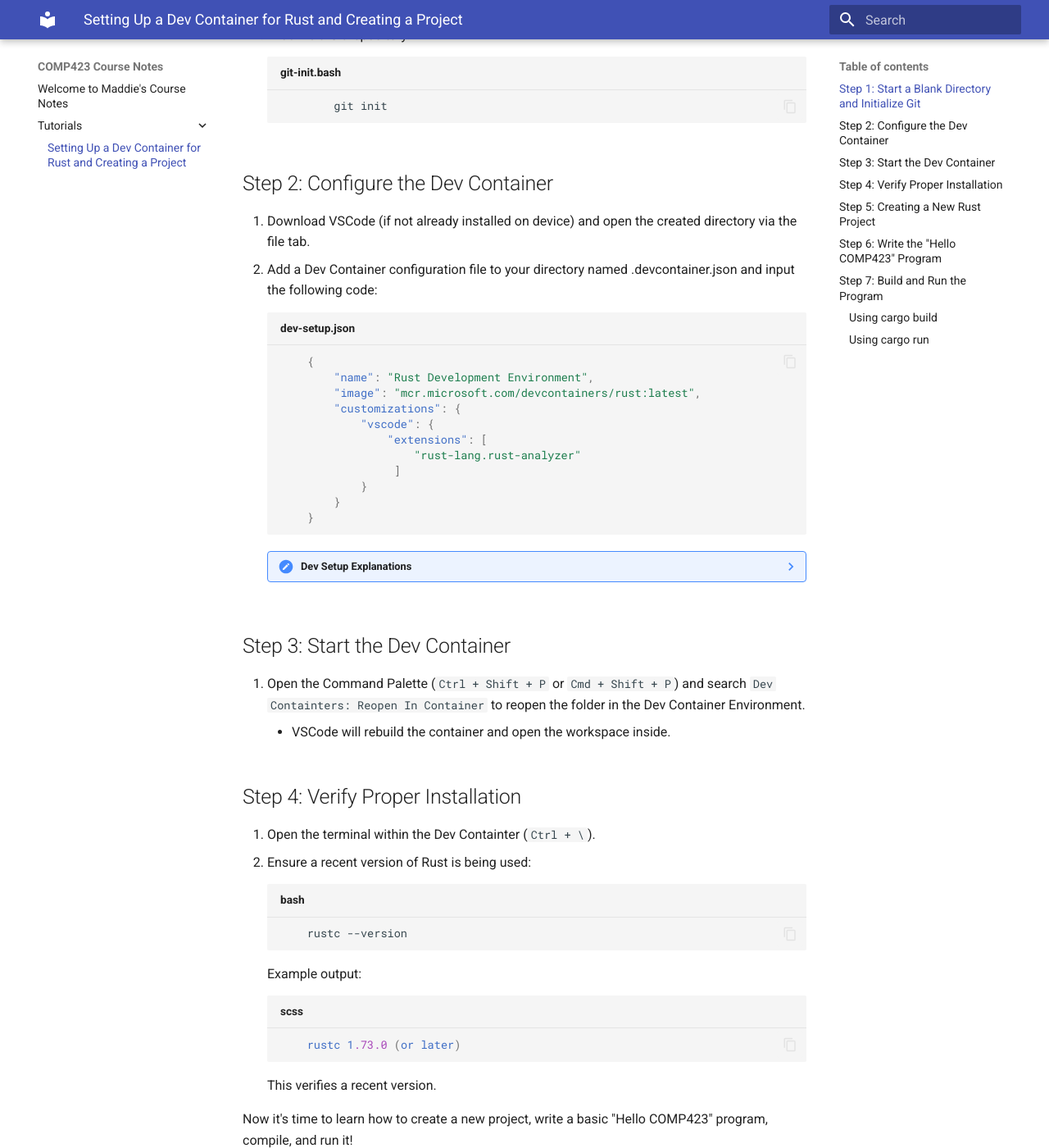
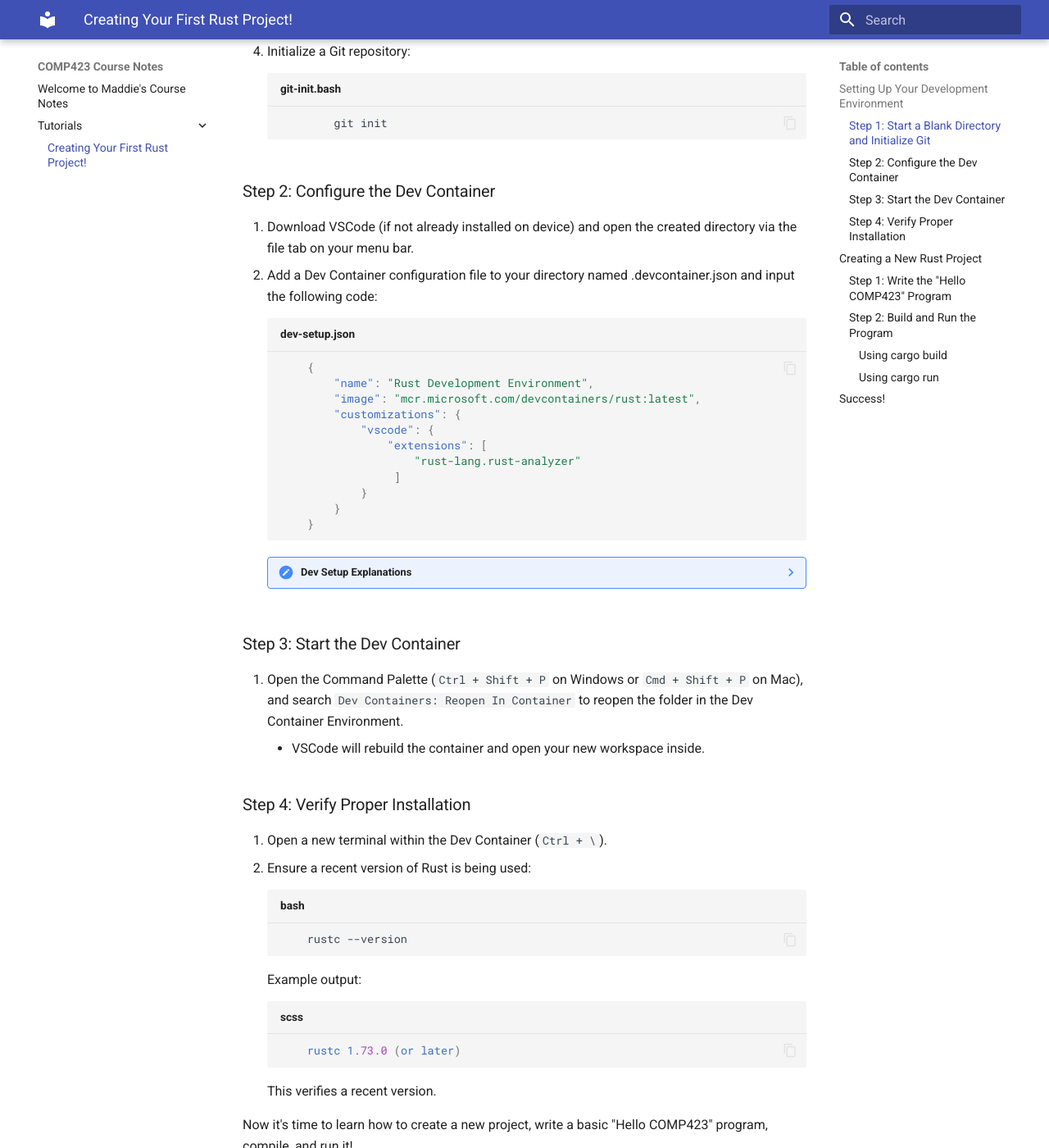
Before and after one commit to mbclark37/comp423-course-notes, an MkDocs documentation site: the page built from docs/tutorials/rust-setup.md, in a window 1280 px wide and 1400 px high, scrolled down 764 px. Shown: the whole window at 82% size. Built offline with MkDocs 1.6.1 and Material for MkDocs 9.7.7, drawn with Linux system fonts in a browser that asks for light colours; some of the changed text lies outside the part shown.

Commit message:
Lucy: Fixed typos, changed Headers for clarity, added Section

````diff
--- a/docs/tutorials/rust-setup.md
+++ b/docs/tutorials/rust-setup.md
@@ -1,9 +1,10 @@
-# Setting Up a Dev Container for Rust and Creating a Project
+# Creating Your First Rust Project!
 
 * Primary author: [Maddie Clark](https://github.com/mbclark37)
 
 * Reviewer: [Lucy Good](https://github.com/lucykgood)
 
+## Setting Up Your Development Environment
 To set up a Dev Container for Rust, you must either have Docker downloaded or have an understanding of GitHub Codespaces.
 
 ??? note "What is Docker?"
@@ -11,11 +12,11 @@
 
 ??? note "What are GitHub Codespaces?"
     A GitHub Codespace is an environment where one can develop their programs and have them remain in the cloud.
-## Step 1: Start a Blank Directory and Initialize Git
+### Step 1: Start a Blank Directory and Initialize Git
 1. Open your terminal.
 2. Navigate to where you want this project to reside on your machine.
 3. Create a new directory and navigate to it:
-    ``` bash title="direcory-setup.bash"
+    ``` bash title="directory-setup.bash"
             mkdir rust-dev-container
             cd rust-dev-container
     ```
@@ -24,9 +25,9 @@
             git init
     ```
 
-## Step 2: Configure the Dev Container
-1. Download VSCode (if not already installed on device) and open the created directory via the file tab.
-3. Add a Dev Container configuration file to your directory named .devcontainer.json and input the following code:
+### Step 2: Configure the Dev Container
+1. Download VSCode (if not already installed on device) and open the created directory via the file tab on your menu bar.
+2. Add a Dev Container configuration file to your directory named .devcontainer.json and input the following code:
 
     ```json title="dev-setup.json"
         {
@@ -42,17 +43,17 @@
         }
     ```
     ??? note "Dev Setup Explanations"
-        *  name: Pick something (human readable) to identitfy your development environment. Make sure it's unique and differentiable from any other environments you have.
+        *  name: Pick something (human readable) to identitfy your development environment. Make sure it's unique from any other environments you have.
         * image: `mcr.microsoft.com/devcontainers/rust:latest` is an official Microsoft Rust development container image. You can explore Microsoft's collection [here](https://hub.docker.com/r/microsoft/vscode-devcontainers).
-        * customizations.vscode.extension: A list of VSCode extensions tht can help with development.
+        * customizations.vscode.extensions: A list of VSCode extensions that can help with development.
 
 
-## Step 3: Start the Dev Container
-1. Open the Command Palette (`Ctrl + Shift + P` or `Cmd + Shift + P`) and search `Dev Containters: Reopen In Container` to reopen the folder in the Dev Container Environment.
-    * VSCode will rebuild the container and open the workspace inside.
+### Step 3: Start the Dev Container
+1. Open the Command Palette (`Ctrl + Shift + P` on Windows or `Cmd + Shift + P` on Mac), and search `Dev Containers: Reopen In Container` to reopen the folder in the Dev Container Environment.
+    * VSCode will rebuild the container and open your new workspace inside.
 
-## Step 4: Verify Proper Installation
-1. Open the terminal within the Dev Containter (`Ctrl + \`).
+### Step 4: Verify Proper Installation
+1. Open a new terminal within the Dev Container (`Ctrl + \`).
 2. Ensure a recent version of Rust is being used:
     ```bash title="bash"
         rustc --version
@@ -65,7 +66,7 @@
 
 Now it's time to learn how to create a new project, write a basic "Hello COMP423" program, compile, and run it!
 
-## Step 5: Creating a New Rust Project
+## Creating a New Rust Project
 1. Navigate to your previously configured directory in VSCode and open a terminal (`Ctrl + \`).
 2. Use Cargo to create a new Rust project:
     ``` rust title="project-setup.rust"
@@ -78,7 +79,7 @@
 
 
 
-## Step 6: Write the "Hello COMP423" Program
+### Step 1: Write the "Hello COMP423" Program
 1. Open `src/main.rs` in the `hello_comp423` folder.
 2. Replace the contents with the following code:
     ```rust title="hello-comp423.rust"
@@ -87,14 +88,14 @@
         }
     ```
 
-## Step 7: Build and Run the Program
-Before attempting to compile and run the project, it is important to ensure you are in the correct diretory, or else the build will be unsuccessful. Run the following code in your terminal.
+### Step 2: Build and Run the Program
+Before attempting to compile and run the project, it is important to ensure you are in the correct directory, or else the build will be unsuccessful. Run the following code in your terminal.
 
 ```bash
     cd /workspaces/rust-dev-container/hello_comp423
 ```
 
-### Using `cargo build`
+#### Using `cargo build`
 1. Compile the program:
     ```
         cargo build
@@ -116,7 +117,7 @@
     ```
         Hello COMP423
     ```
-### Using `cargo run`
+#### Using `cargo run`
 1. Use the `cargo run` command to compile and run the program in one step:
 
     ```
@@ -133,3 +134,14 @@
     ```
     !!! note
         `cargo build` only compiles the program, leaving the compiled file for later execution. `cargo run` does both, combining both the compilation and the execution of a file into a single command.
+
+## Success!
+Make a commit with your new changes using Git by writing these lines of code in your terminal in VSCode.
+
+``` git
+    cd rust-dev-container
+    git add .
+    git commit -m "Insert descriptive message for your changes here."
+```
+
+Congratulations! You have just written your first Rust project!
````
